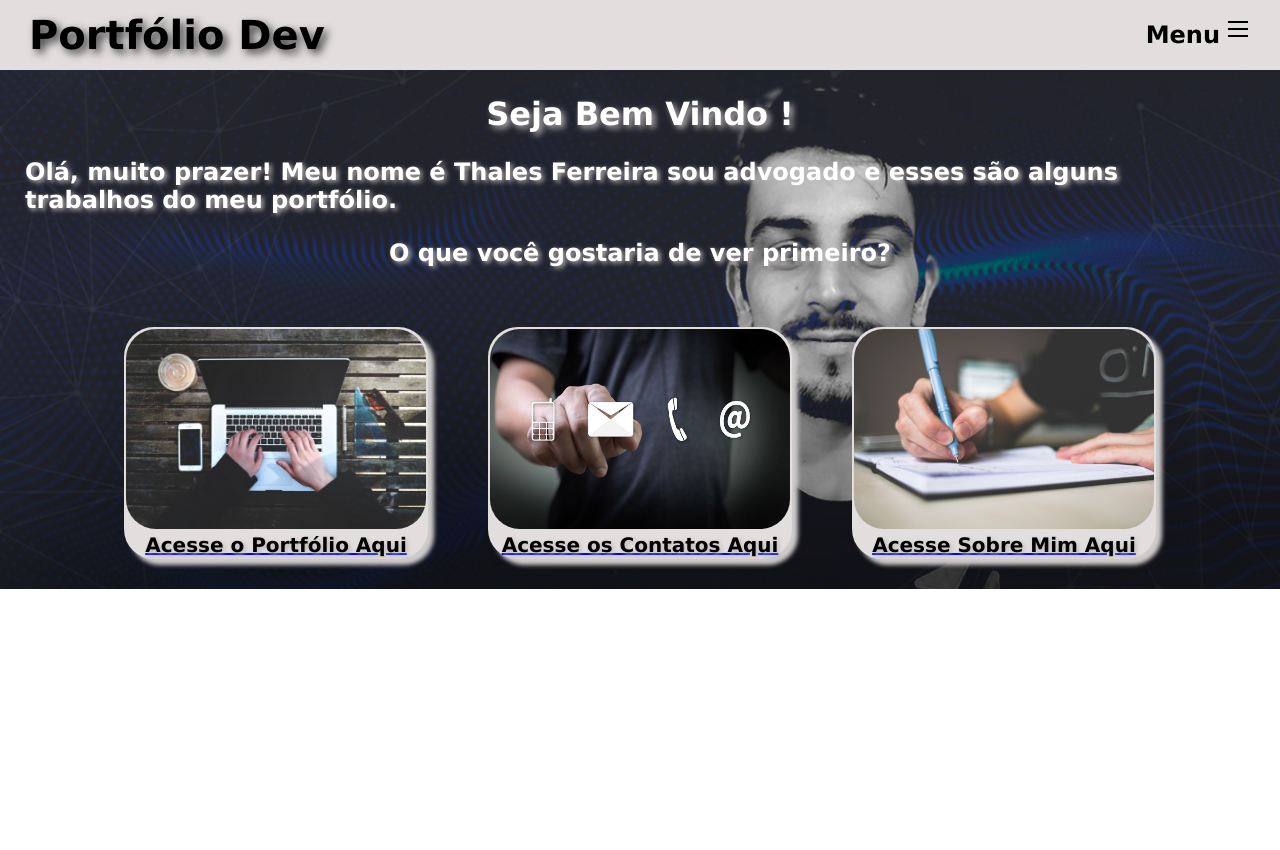
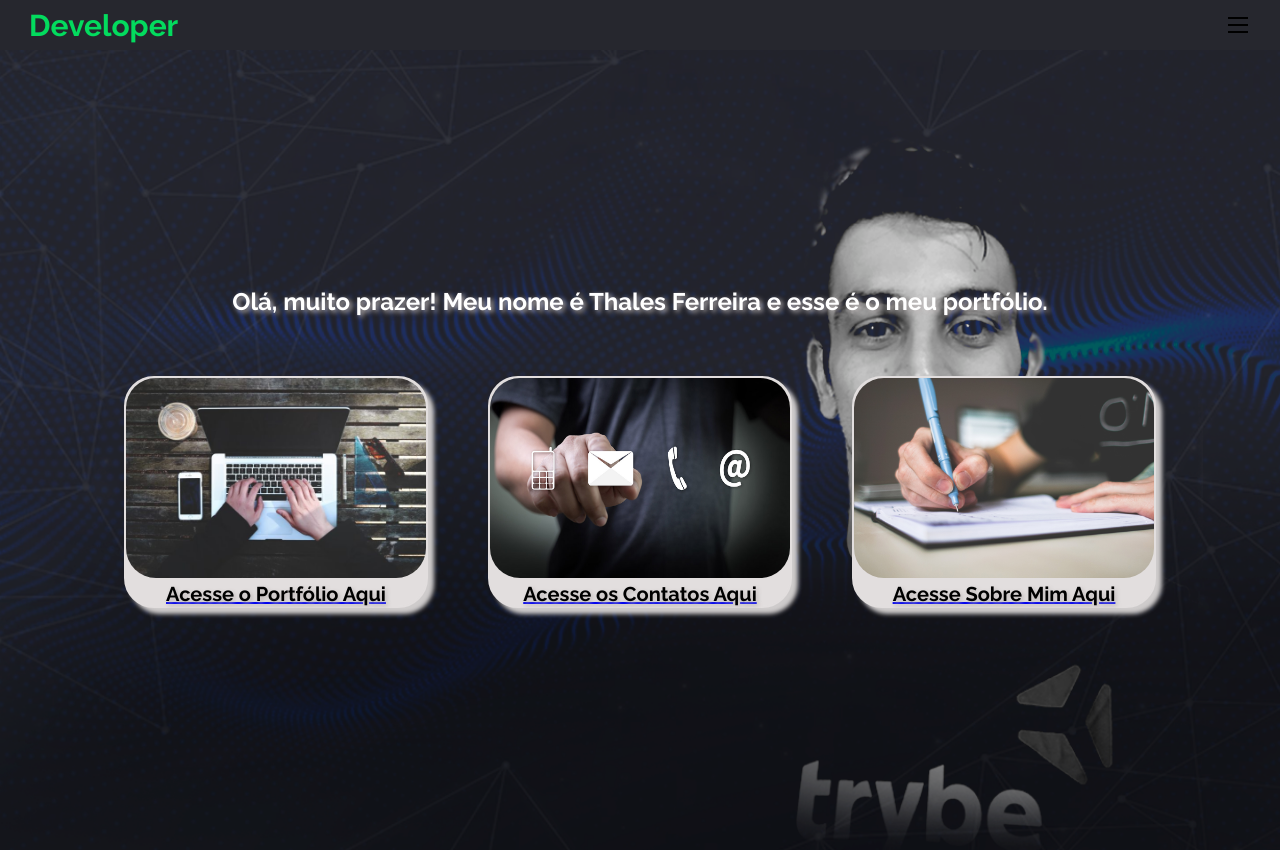
Before and after one commit to ThalesDFerreira/ThalesDFerreira.github.io, a React (Create React App) app: page / in a window 1280 px wide. Before the commit the page ends 800 px from the top, so only its background shows below. Built offline with nearby package versions, Linux system fonts and the light colour scheme.

Commit message:
arrumando design1

```diff
--- a/src/App.css
+++ b/src/App.css
@@ -1,6 +1,11 @@
- * {
-   margin: 0;
-   padding: 0;
-   box-sizing: border-box;
-   font-family: Verdana, Geneva, Tahoma, sans-serif;
- }
+@import url('https://fonts.googleapis.com/css2?family=Raleway:ital,wght@0,100;0,200;0,300;0,400;0,500;0,600;0,700;0,800;0,900;1,100;1,200;1,300;1,400;1,500;1,600;1,700;1,800;1,900&display=swap');
+
+* {
+  margin: 0;
+  padding: 0;
+  box-sizing: border-box;
+}
+
+body {
+  font-family: 'Raleway', sans-serif;
+}
--- a/src/components/Header.css
+++ b/src/components/Header.css
@@ -4,40 +4,29 @@
   box-sizing: border-box;
 }
 
-.link-li {
-  color: black;
-  font-family: sans-serif;
-}
-
-.link-li:hover {
-  background: rgba(0, 0, 0, 0.05);
-}
-
 h3 {
-  font-size: 40px;
-  font-weight: bold;
-  color: black;
-  text-shadow: rgb(57, 57, 57) 0.1em 0.1em 0.2em;
+  font-size: 30px;
+  color: rgb(3, 219, 94);
 }
 
 #header {
-  font-size: 30px;
+  font-size: 20px;
   box-sizing: border-box;
-  height: 70px;
+  height: 50px;
   padding: 1rem;
   display: flex;
   align-items: center;
   justify-content: space-between;
-  background: rgb(226, 222, 222);
+  background: rgb(38, 39, 46);
 }
 
 #menu {
   display: block;
   position: absolute;
   width: 100%;
-  top: 70px;
+  top: 50px;
   right: 0px;
-  background: rgb(226, 222, 222);
+  background: rgb(38, 39, 46);
   transition: 0.6s;
   z-index: 1000;
   height: 0px;
@@ -50,6 +39,11 @@ h3 {
   padding: 1rem 0;
   margin: 0 1rem;
   border-bottom: 2px solid rgba(0, 0, 0, 0.05);
+  color: white;
+}
+
+.link-li:hover {
+  background: rgba(0, 0, 0, 0.05);
 }
 
 #nav.active #menu {
--- a/src/components/Header.js
+++ b/src/components/Header.js
@@ -20,10 +20,10 @@ class Header extends React.Component {
     return (
       <header id="header">
         <Link style={{ paddingLeft: 13, textDecoration: 'none' }} to="/">
-          <h3>Portfólio Dev</h3>
+          <h3>Developer</h3>
         </Link>
         <nav id="nav">
-          <button aria-label="Abrir Menu" id="btn-mobile" aria-haspopup="true" aria-controls="menu" aria-expanded="false" onClick={this.toggleMenu}>Menu
+          <button aria-label="Abrir Menu" id="btn-mobile" aria-haspopup="true" aria-controls="menu" aria-expanded="false" onClick={this.toggleMenu}>
             <span id="hamburger" />
           </button>
           <ul id="menu" role="menu">
--- a/src/pages/Home.css
+++ b/src/pages/Home.css
@@ -1,25 +1,29 @@
+@import url('https://fonts.googleapis.com/css2?family=Raleway:ital,wght@0,100;0,200;0,300;0,400;0,500;0,600;0,700;0,800;0,900;1,100;1,200;1,300;1,400;1,500;1,600;1,700;1,800;1,900&display=swap');
+
 * {
   margin: 0;
   padding: 0;
   box-sizing: border-box;
 }
 
+body {
+  font-family: 'Raleway', sans-serif;
+}
+
 .container-main {
   background-image: url(../assets/background1.png);
-  background-repeat: no-repeat;
+  /* background-repeat: no-repeat; */
   background-size: cover;
-  background-position: center top;
+  /* background-position: center top; */
   width: 100%;
-  height: auto;
-}
-
-.image-avatar {
-  margin-left: 30px;
-  margin-top: 10px;
-  max-width: 200px;
-  max-height: 200px;
-  width: auto;
-  height: auto;
+  min-height: 100vh;
+  /* height: 100%; */
+  color: white;
+  text-align: center;
+  display: flex;
+  flex-direction: column;
+  justify-content: center;
+  align-items: center;
 }
 
 .text {
--- a/src/pages/Home.js
+++ b/src/pages/Home.js
@@ -9,15 +9,12 @@ import LogoAboult from '../assets/aboult.jpg';
 class Home extends React.Component {
   render() {
     return (
-      <div className="container-main">
+      <div>
         <Header />
-        <main>
+        <main className="container-main">
           <div id="container-div-main">
             <div>
-              {/* <img className="image-avatar" src={} alt="Home" /> */}
-              <h1 className="text" id="text1">Seja Bem Vindo !</h1>
-              <h2 className="text" id="text2">Olá, muito prazer! Meu nome é Thales Ferreira sou advogado e esses são alguns trabalhos do meu portfólio.</h2>
-              <h2 className="text" id="text3">O que você gostaria de ver primeiro?</h2>
+              <h2 className="text" id="text2">Olá, muito prazer! Meu nome é Thales Ferreira e esse é o meu portfólio.</h2>
             </div>
             <div className="div-container-conteudo">
               <div className="links-conteudo">
```
